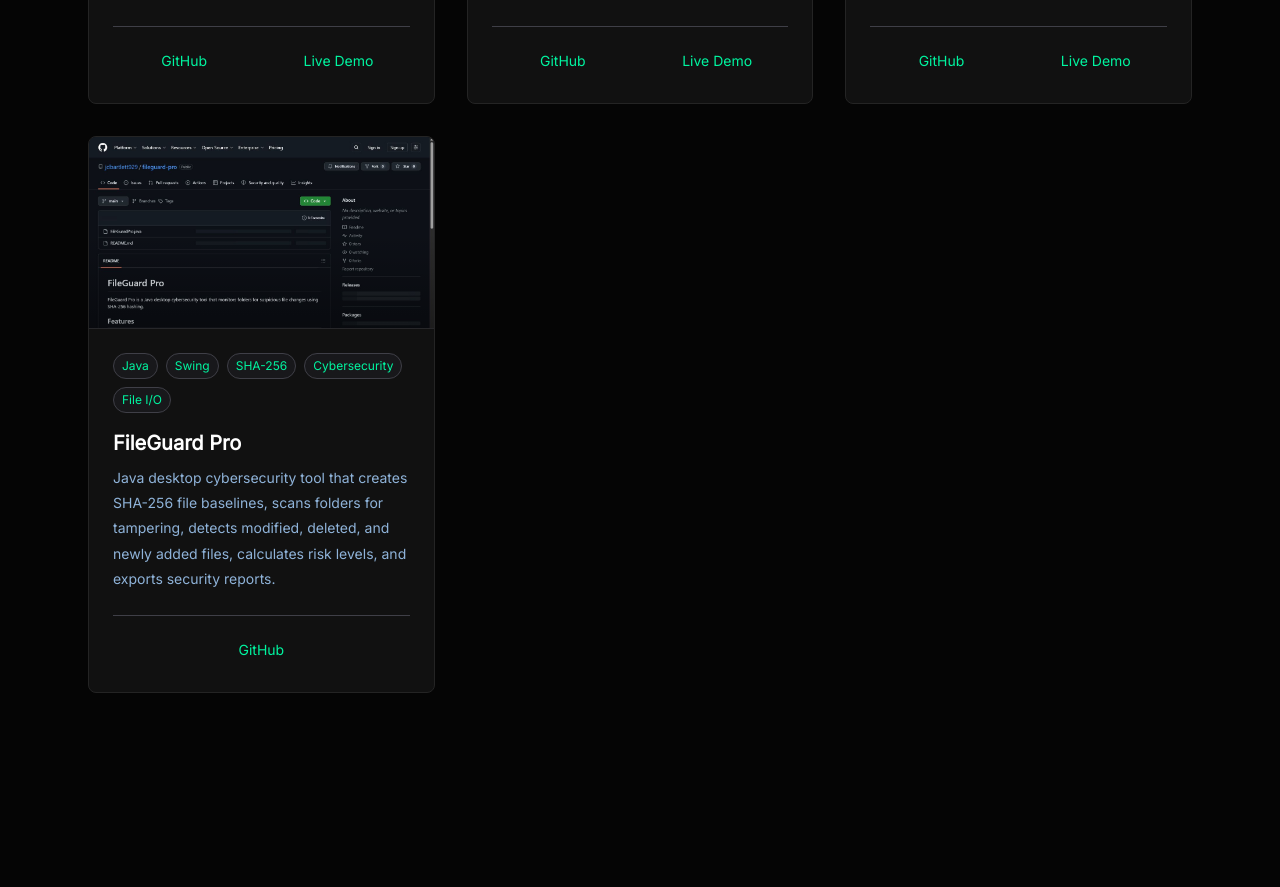
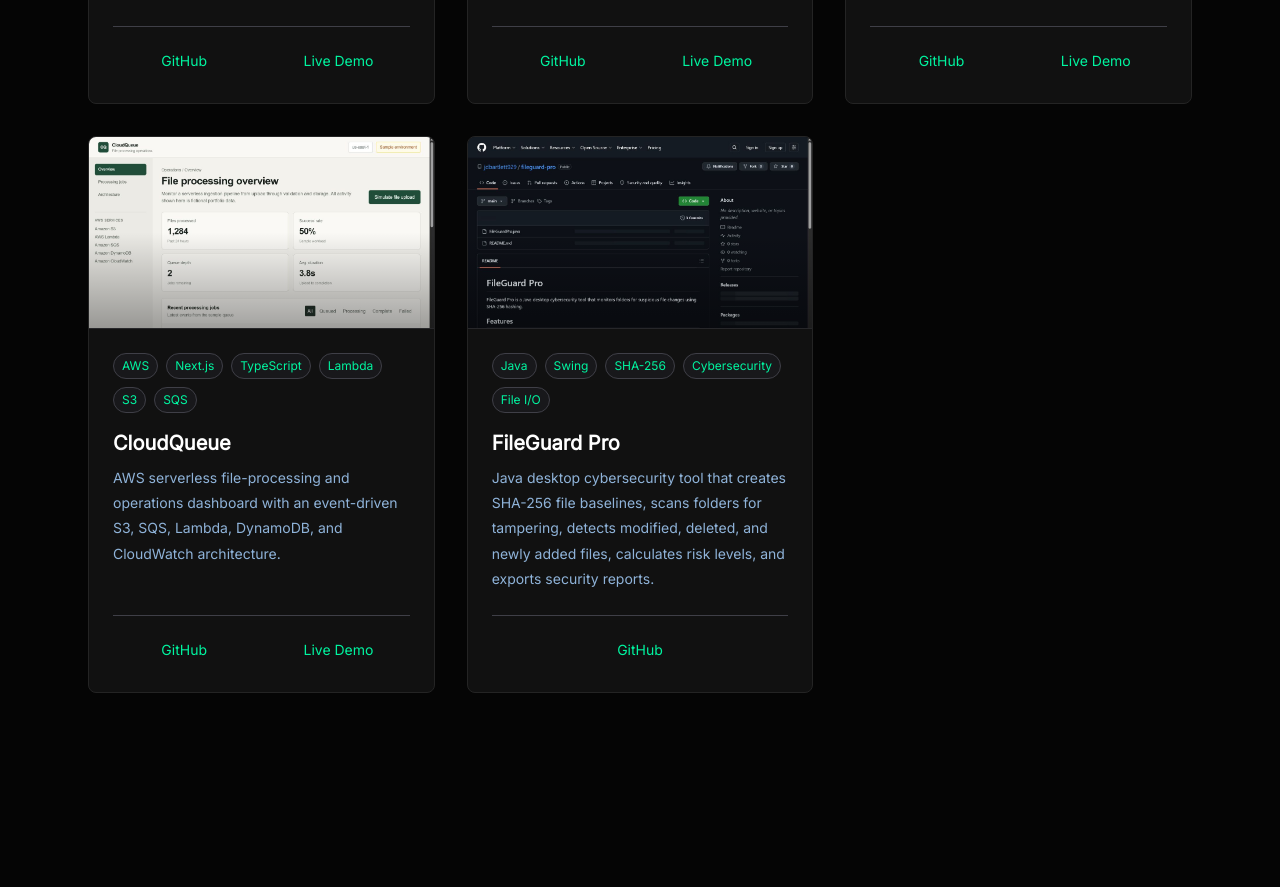
Before and after one commit to jdbartlett929/julian-portfolio, a Next.js app: page / in a window 1280 px wide. Shown: the part 3240-4127 px from the top of the page. Built offline with nearby package versions, Linux system fonts and the light colour scheme.

Commit message:
Add CloudQueue AWS project

```diff
--- a/app/page.tsx
+++ b/app/page.tsx
@@ -58,6 +58,15 @@ const projects = [
     image: "/project-images/online-voting-system.png",
   },
   {
+    title: "CloudQueue",
+    description:
+      "AWS serverless file-processing and operations dashboard with an event-driven S3, SQS, Lambda, DynamoDB, and CloudWatch architecture.",
+    tech: ["AWS", "Next.js", "TypeScript", "Lambda", "S3", "SQS"],
+    github: "https://github.com/jdbartlett929/aws-cloudqueue",
+    live: "https://aws-cloudqueue.vercel.app",
+    image: "/project-images/aws-cloudqueue.png",
+  },
+  {
     title: "FileGuard Pro",
     description:
       "Java desktop cybersecurity tool that creates SHA-256 file baselines, scans folders for tampering, detects modified, deleted, and newly added files, calculates risk levels, and exports security reports.",
@@ -73,6 +82,7 @@ const skills = [
   "React",
   "Next.js",
   "Tailwind CSS",
+  "AWS",
   "Linux",
   "GitHub",
 ];
```
Also changed, not shown: public/project-images/aws-cloudqueue.png (added).
